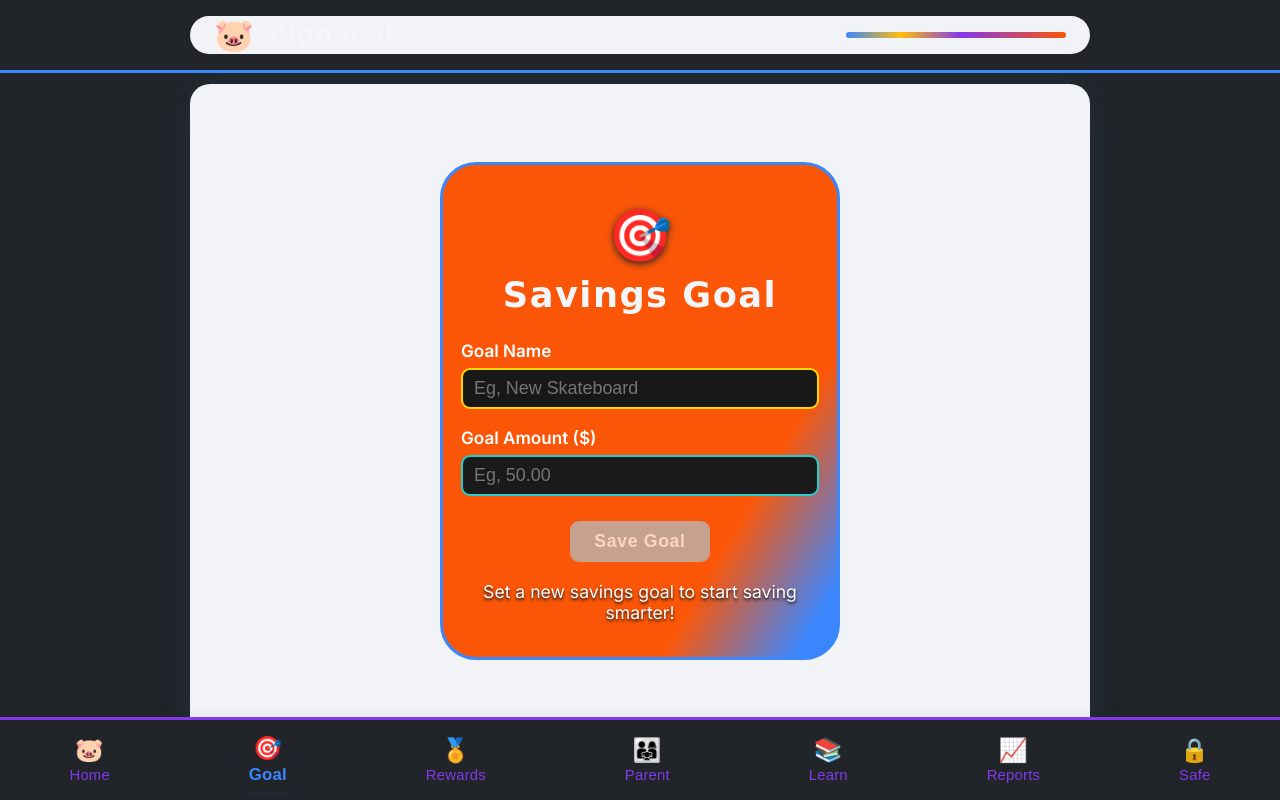
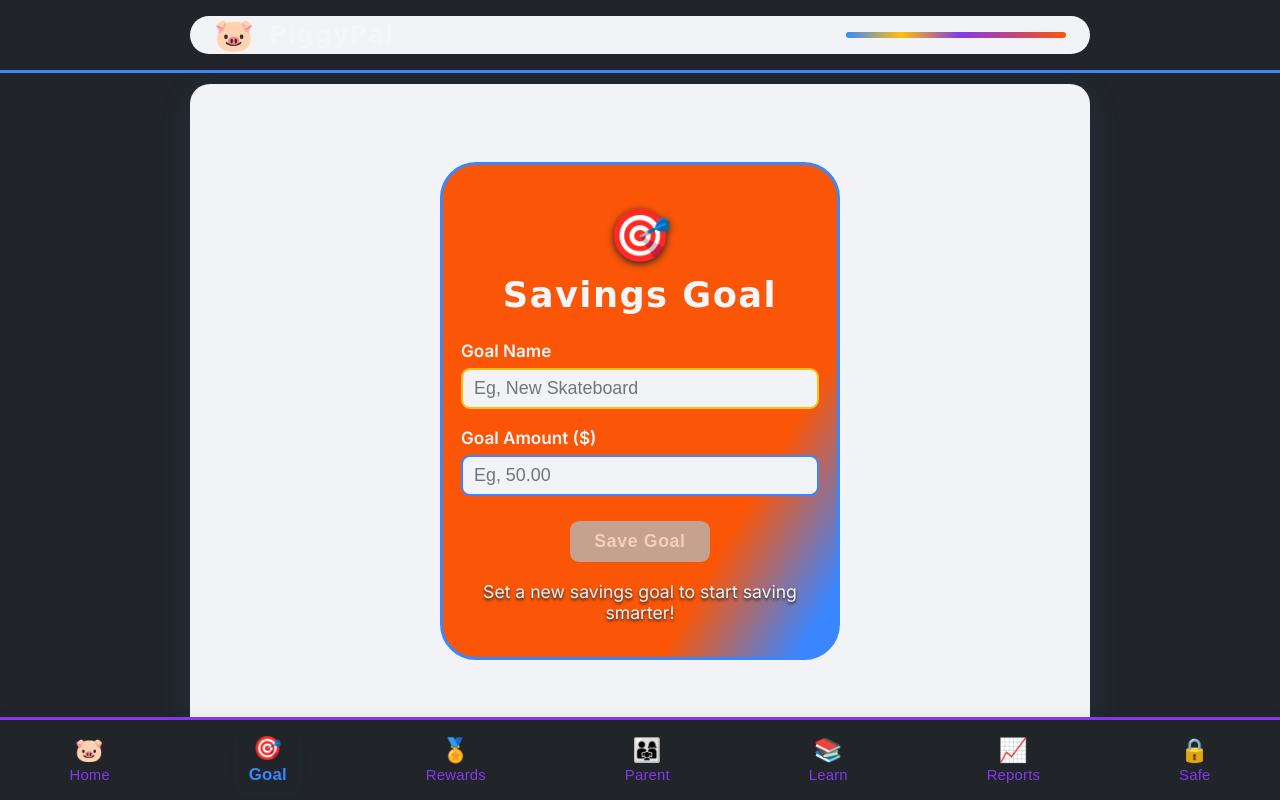
Before and after one commit to Workflow-Manager-admin/piggypal-26889-fd3a129f, a React (Create React App) app in the folder piggy_pal_frontend/: page / in a window 1280 px wide. Both pictures are taken after a click on the button "Goal". Built offline with nearby package versions, Linux system fonts and the light colour scheme; the HTML template or start-up script is replaced by a standard one.

Commit message:
Auto-commit: Changes as of 2025-05-31T07:04:11.838533+00:00

```diff
--- a/piggy_pal_frontend/src/components/SavingsGoalForm.js
+++ b/piggy_pal_frontend/src/components/SavingsGoalForm.js
@@ -81,27 +81,27 @@ function SavingsGoalForm() {
       </h2>
       {/* Feedback or form content */}
       {saved && showDetails ? (
-        <div style={{ marginTop: 28, color: "#fff", fontWeight: 800, fontSize: "1.7rem", textShadow: "0 2px 9px #16161660" }}>
+        <div style={{ marginTop: 28, color: "var(--text-dark)", fontWeight: 800, fontSize: "1.7rem", textShadow: "0 2px 9px var(--background)60" }}>
           Goal Saved! 🎉
           <div
             style={{
               margin: "24px auto 14px auto",
               padding: "16px 10px",
               borderRadius: 17,
-              background: "#1A1A1A",
-              color: "#fff",
+              background: "var(--background)",
+              color: "var(--text-dark)",
               fontWeight: 500,
               fontSize: "1.12rem",
-              boxShadow: "0 2px 9px #FFD60032"
+              boxShadow: "0 2px 9px var(--secondary)32"
             }}
           >
-            <span style={{ fontWeight: 700, color: "#FFD600" }}>
+            <span style={{ fontWeight: 700, color: "var(--secondary)" }}>
               {goalName}
             </span>
             <span
               style={{
                 margin: "0 7px",
-                color: "#20CFCF",
+                color: "var(--primary)",
                 fontWeight: 700,
                 fontSize: "1.05em"
               }}
@@ -117,7 +117,7 @@ function SavingsGoalForm() {
             style={{
               marginTop: 12,
               background: "var(--secondary)",
-              color: "#fff",
+              color: "var(--text-dark)",
             }}
             onClick={handleNewGoal}
             type="button"
@@ -144,7 +144,7 @@ function SavingsGoalForm() {
               style={{
                 display: "block",
                 fontWeight: 600,
-                color: "#fff",
+                color: "var(--text-dark)",
                 fontSize: "1.07rem",
                 marginBottom: 7,
                 textAlign: "left",
@@ -161,14 +161,14 @@ function SavingsGoalForm() {
               placeholder="Eg, New Skateboard"
               style={{
                 width: "100%",
-                border: "2px solid #FFD600",
+                border: "2px solid var(--secondary)",
                 borderRadius: 9,
                 fontSize: "1.12rem",
                 padding: "8px 11px",
                 outline: "none",
                 fontWeight: 500,
-                background: "#181818",
-                color: "#fff"
+                background: "var(--surface)",
+                color: "var(--text-dark)"
               }}
               required
               autoFocus
@@ -180,7 +180,7 @@ function SavingsGoalForm() {
               style={{
                 display: "block",
                 fontWeight: 600,
-                color: "#fff",
+                color: "var(--text-dark)",
                 fontSize: "1.07rem",
                 marginBottom: 7,
                 textAlign: "left",
@@ -198,14 +198,14 @@ function SavingsGoalForm() {
               placeholder="Eg, 50.00"
               style={{
                 width: "100%",
-                border: "2px solid #20CFCF",
+                border: "2px solid var(--primary)",
                 borderRadius: 9,
                 fontSize: "1.12rem",
                 padding: "8px 11px",
                 outline: "none",
                 fontWeight: 500,
-                background: "#1A1A1A",
-                color: "#fff"
+                background: "var(--surface)",
+                color: "var(--text-dark)"
               }}
               required
             />
@@ -219,9 +219,9 @@ function SavingsGoalForm() {
               letterSpacing: 0.7,
               background:
                 goalName.trim() && goalAmount.trim() && !isNaN(parseFloat(goalAmount))
-                  ? "linear-gradient(90deg,#FF6F61 53%,#20CFCF 98%)"
+                  ? "linear-gradient(90deg,var(--accent-2) 53%,var(--primary) 98%)"
                   : "#b5babd",
-              color: "#fff",
+              color: "var(--text-dark)",
               border: "none",
               padding: "10px 24px",
               borderRadius: 9,
@@ -233,7 +233,7 @@ function SavingsGoalForm() {
                 goalName.trim() && goalAmount.trim() && !isNaN(parseFloat(goalAmount))
                   ? 1
                   : 0.75,
-              boxShadow: "0 2px 8px 0 rgba(255, 111, 97, 0.10)",
+              boxShadow: "0 2px 8px 0 var(--accent-2)1a",
               transition: "background 0.22s, opacity 0.15s",
             }}
             type="submit"
@@ -253,10 +253,10 @@ function SavingsGoalForm() {
         <div
           style={{
             marginTop: 19,
-            color: "#fff",
+            color: "var(--text-dark)",
             fontWeight: 400,
             fontSize: "1.10rem",
-            textShadow: "0 1.5px 3px #141416"
+            textShadow: "0 1.5px 3px var(--background)"
           }}
         >
           Set a new savings goal to start saving smarter!
@@ -265,7 +265,7 @@ function SavingsGoalForm() {
       {/* Minimal error message */}
       {!saved && (goalName.trim() || goalAmount.trim()) &&
         (!goalName.trim() || !goalAmount.trim() || isNaN(parseFloat(goalAmount))) && (
-        <div style={{ color: "#FFD600", fontWeight: 700, fontSize: "1.01rem", marginTop: 12, textShadow: "0 1.5px 2.5px #141416" }}>
+        <div style={{ color: "var(--secondary)", fontWeight: 700, fontSize: "1.01rem", marginTop: 12, textShadow: "0 1.5px 2.5px var(--background)" }}>
           Please enter a goal name and a valid amount.
         </div>
       )}
```
Also changed, not shown: 2 other files (tests, documents, lock files or other folders).
